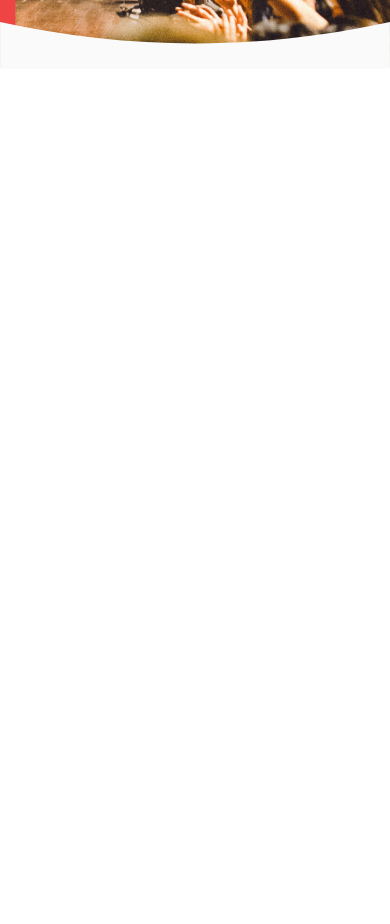
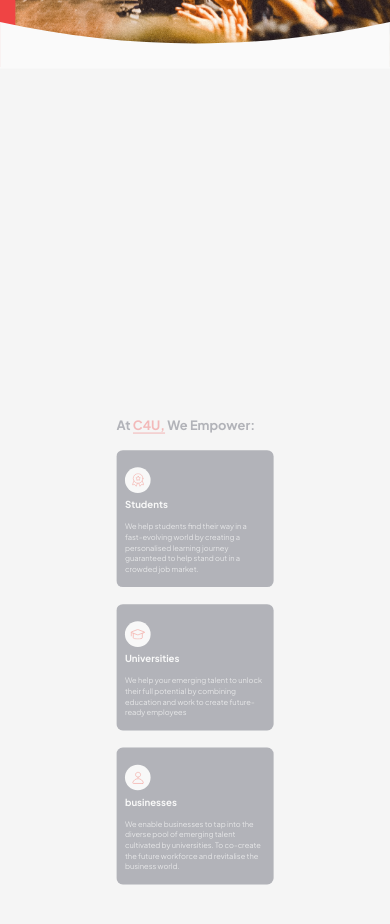
Before and after one commit to webdevmasud/Assignment-4, a website built with Vite: page index.html in a window 390 px wide. Shown: the part 504-1428 px from the top of the page. Before the commit the page ends 844 px from the top, so only its background shows below. Built offline with nearby package versions, Linux system fonts and the light colour scheme.

Commit message:
introduction

```diff
--- a/index.html
+++ b/index.html
@@ -69,6 +69,54 @@
     <!-- ======= Hero section End ======= -->
 
 
+    <!-- ======= Introduction section Start ======= -->
+    <section class="px-12 md:px-8 lg:px-16 bg-[#f5f5f5] dark:bg-slate-800">
+        <div class="container mx-auto grid sm:grid-cols-2 ml:grid-cols-4 gap-8 items-center s-animation-b">
+            <div>
+                <h1 class="text-[#2D3142] text-2xl sm:text-3xl font-bold pt-4 dark:text-white">At <span class="text-red-500 border-b-2 border-b-red-500">C4U,</span> We Empower:</h1>
+            </div>
+            <div class="card">
+                <div class="bg-white flex justify-center items-center rounded-full size-[48px] mt-4 mb-2">
+                    <svg width="23" height="26" viewBox="0 0 23 26" fill="none" xmlns="http://www.w3.org/2000/svg">
+                        <path d="M12.0618 6.02657L12.8485 7.86657C12.9018 8.02657 13.0485 8.11991 13.1952 8.13324L15.1952 8.31991C15.6218 8.35991 15.7818 8.87991 15.4752 9.15991L13.9685 10.4799C13.8485 10.5866 13.7952 10.7466 13.8352 10.8932L14.2752 12.8532C14.3685 13.2666 13.9285 13.5866 13.5552 13.3732L11.8352 12.3466C11.7018 12.2666 11.5285 12.2666 11.3952 12.3466L9.67517 13.3732C9.31517 13.5866 8.86184 13.2666 8.95517 12.8532L9.39517 10.8932C9.43517 10.7466 9.38184 10.5866 9.26184 10.4799L7.75517 9.15991C7.43517 8.87991 7.6085 8.35991 8.03517 8.31991L10.0352 8.13324C10.1952 8.11991 10.3285 8.02657 10.3952 7.87991L11.1818 6.03991C11.3418 5.63991 11.8885 5.63991 12.0618 6.02657Z" stroke="#F44335" stroke-width="1.33333" stroke-miterlimit="10" stroke-linecap="round" stroke-linejoin="round"/>
+                        <path d="M20.6849 9.92605C20.7194 4.91867 16.688 0.831443 11.6807 0.796982C6.67328 0.762521 2.58606 4.79387 2.55159 9.80125C2.51713 14.8086 6.54848 18.8959 11.5559 18.9303C16.5632 18.9648 20.6505 14.9334 20.6849 9.92605Z" stroke="#F44335" stroke-width="1.33333" stroke-miterlimit="10" stroke-linecap="round" stroke-linejoin="round"/>
+                        <path d="M10.3818 18.8399L8.12844 24.5066L5.27511 21.2399L0.968445 21.6399L3.82178 14.4932" stroke="#F44335" stroke-width="1.33333" stroke-miterlimit="10" stroke-linecap="round" stroke-linejoin="round"/>
+                        <path d="M12.8351 18.8399L15.1018 24.5066L17.9418 21.2399L22.2618 21.6399L19.3951 14.4932" stroke="#F44335" stroke-width="1.33333" stroke-miterlimit="10" stroke-linecap="round" stroke-linejoin="round"/>
+                    </svg>
+                </div>
+                <h3 class="text-white text-lg font-bold">Students</h3>
+                <p class="pt-4 pb-2 text-white/75 text-sm">We help students find their way in a fast-evolving world by creating a personalised learning journey guaranteed to help stand out in a crowded job market.
+                </p>
+            </div>
+            <div class="card">
+                <div class="bg-white flex justify-center items-center rounded-full size-[48px] mt-4 mb-2">
+                    <svg width="28" height="20" viewBox="0 0 28 20" fill="none" xmlns="http://www.w3.org/2000/svg">
+                        <path d="M25.8402 7.01317L14.7736 11.1865C14.2936 11.3732 13.7736 11.3732 13.2936 11.1865L2.2269 7.01317C1.64023 6.79984 1.64023 5.99984 2.21356 5.77317L13.2802 1.59984C13.7602 1.41317 14.2802 1.41317 14.7602 1.59984L25.8269 5.77317C26.4002 5.98651 26.4002 6.79984 25.8402 7.01317Z" stroke="#F44335" stroke-width="1.6" stroke-miterlimit="10" stroke-linecap="round" stroke-linejoin="round"/>
+                        <path d="M1.78717 6.39984V13.2398" stroke="#F44335" stroke-width="1.6" stroke-miterlimit="10" stroke-linecap="round" stroke-linejoin="round"/>
+                        <path d="M5.57361 8.53326V16.9199C5.57361 18.1333 9.36027 19.1333 14.0269 19.1333C18.6936 19.1333 22.4803 18.1466 22.4803 16.9199V8.53326" stroke="#F44335" stroke-width="1.6" stroke-miterlimit="10" stroke-linecap="round" stroke-linejoin="round"/>
+                    </svg>
+                </div>
+                <h3 class="text-white text-lg font-bold">Universities</h3>
+                <p class="pt-4 pb-2 text-white/75 text-sm">We help your emerging talent to unlock their full potential by combining education and work to create future-ready employees
+                </p>
+            </div>
+            <div class="card">
+                <div class="bg-white flex justify-center items-center rounded-full size-[48px] mt-4 mb-2">
+                    <svg width="23" height="23" viewBox="0 0 23 23" fill="none" xmlns="http://www.w3.org/2000/svg">
+                        <path d="M11.552 10.4932C14.1367 10.4932 16.232 8.39787 16.232 5.81318C16.232 3.22849 14.1367 1.13318 11.552 1.13318C8.96732 1.13318 6.87201 3.22849 6.87201 5.81318C6.87201 8.39787 8.96732 10.4932 11.552 10.4932Z" stroke="#F44335" stroke-width="1.6" stroke-miterlimit="10" stroke-linecap="round" stroke-linejoin="round"/>
+                        <path d="M20.1524 22.1998C21.0324 22.1998 21.7124 21.3465 21.4324 20.4932C20.0857 16.3198 16.179 13.2932 11.5524 13.2932C6.92569 13.2932 3.01902 16.3198 1.67235 20.4932C1.40569 21.3332 2.07235 22.1998 2.95235 22.1998H20.1524Z" stroke="#F44335" stroke-width="1.6" stroke-miterlimit="10" stroke-linecap="round" stroke-linejoin="round"/>
+                    </svg>
+                </div>
+                <h3 class="text-white text-lg font-bold">businesses</h3>
+                <p class="pt-4 pb-2 text-white/75 text-sm">We enable businesses to tap into the diverse pool of emerging talent cultivated by universities. To co-create the future workforce and revitalise the business world.
+
+                </p>
+            </div>
+        </div>
+    </section>
+    <!-- ======= Introduction section End ======= -->
+
+
 
 </body>
 </html>
```
